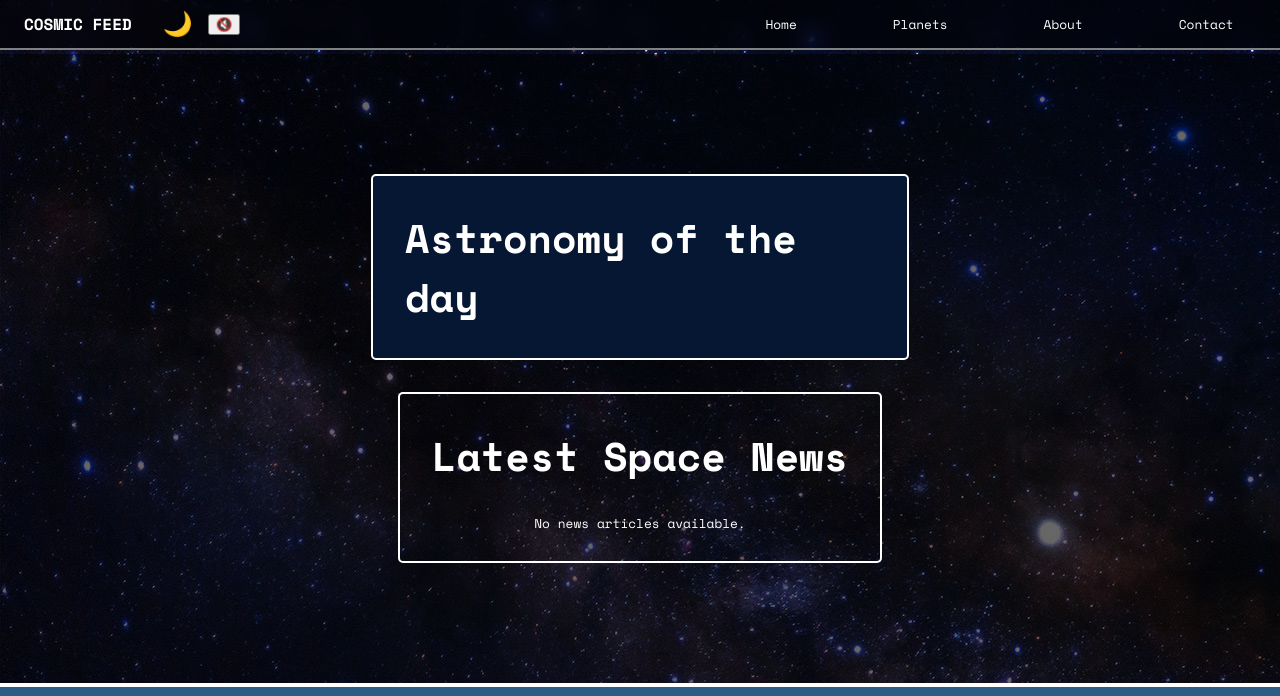
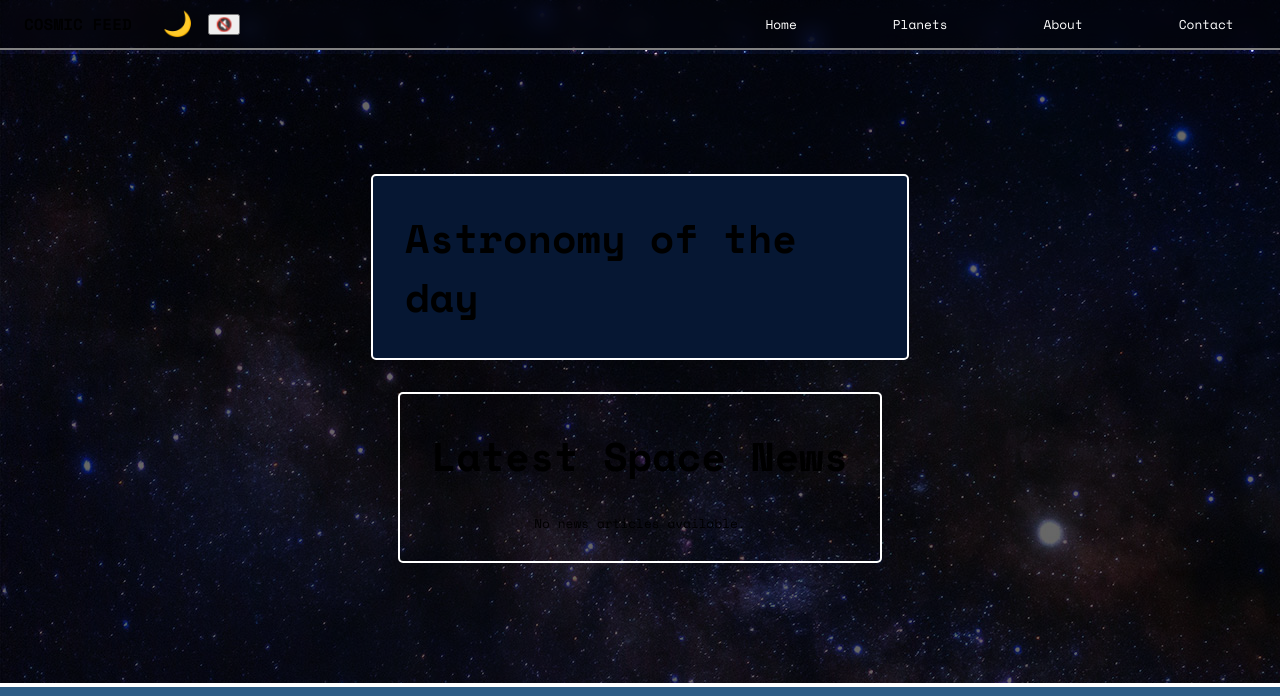
Before and after one commit to jenhangso/fe25-versionshantering-ovningsuppgift, a plain HTML site: page index.html in a window 1280 px wide. Shown: the top 696 px of the page. Drawn offline with nearby package versions, Linux system fonts and the light colour scheme; no server answers.

Commit message:
style changes

```diff
--- a/css/styles.css
+++ b/css/styles.css
@@ -21,6 +21,8 @@ body {
     display: flex;
     flex-direction: column;
     justify-content: center;
+     font-family: 'Space Mono', monospace;
+    color: var(--text-color);
 }
 
 main {
```
